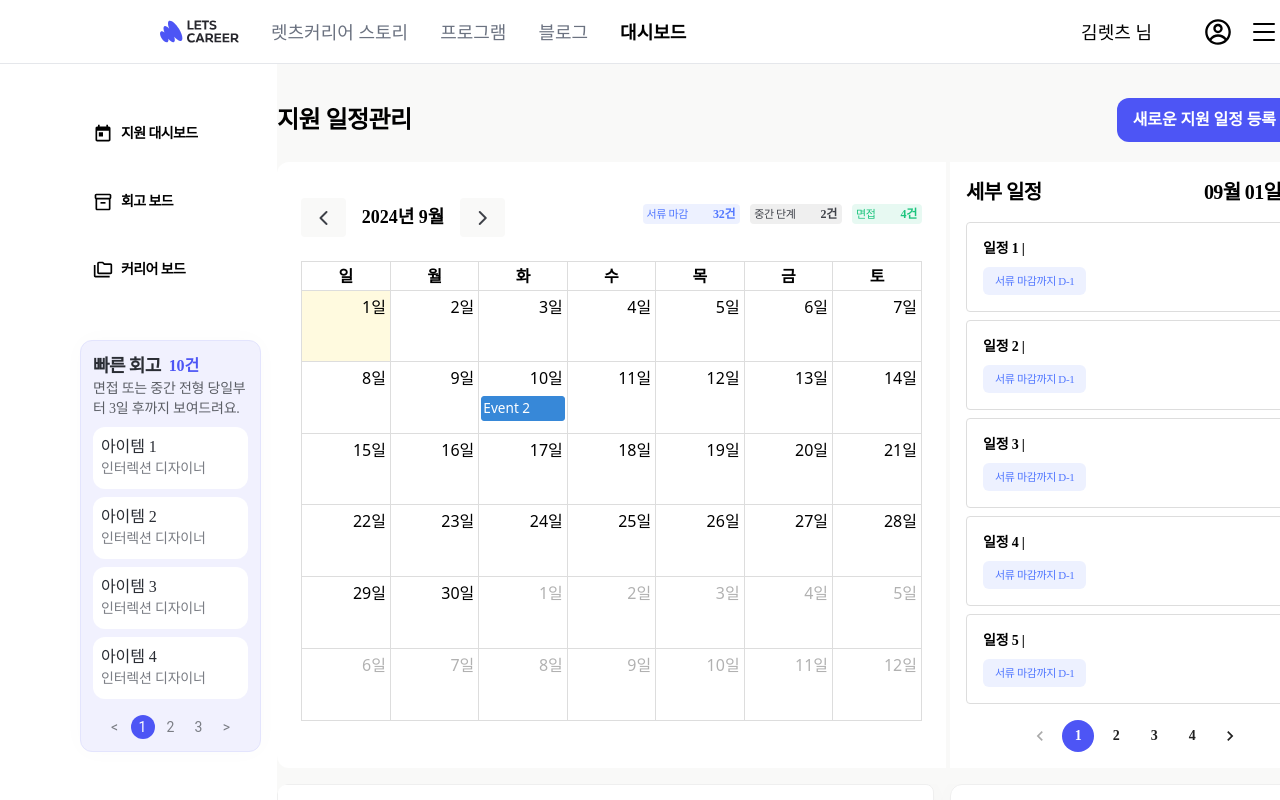
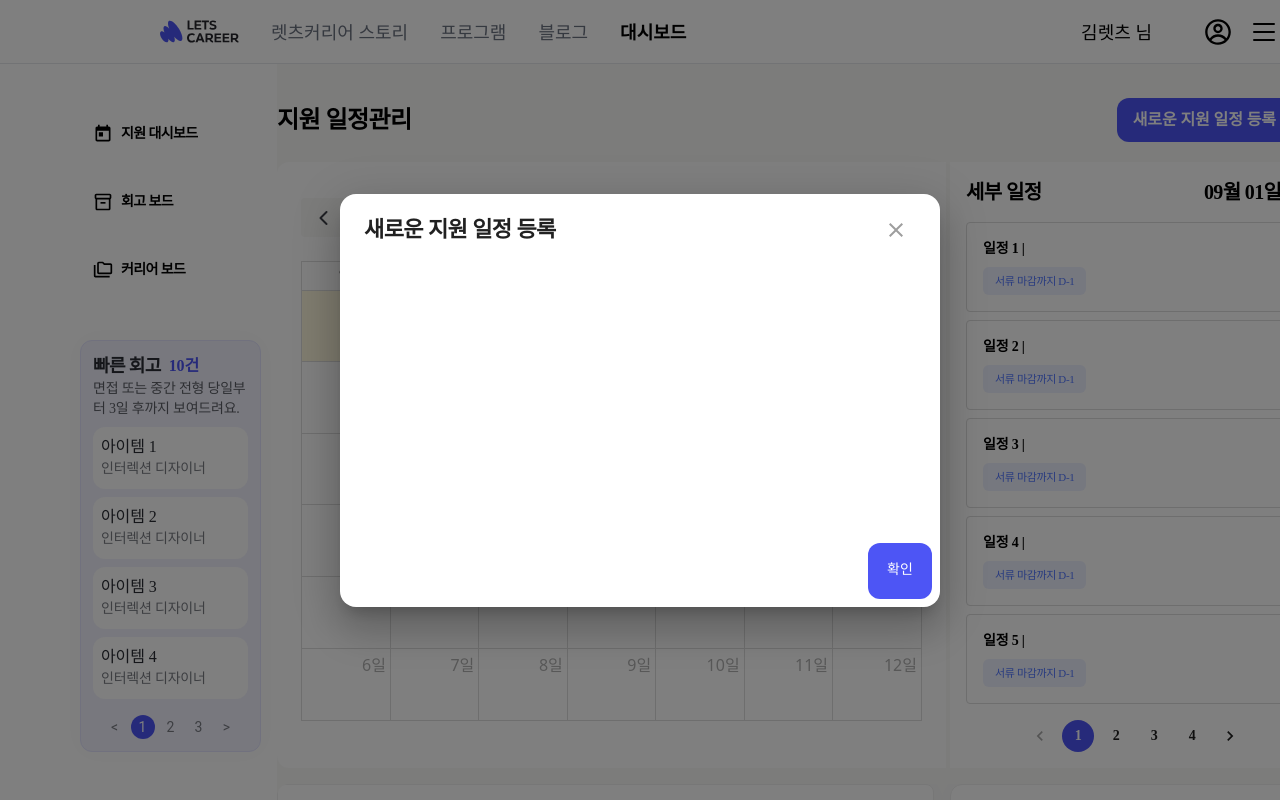
Before and after one commit to LetsCareer-A/LetsCareerA-FE, a React (Vite) app: page /dashboard in a window 1280 px wide. Both pictures are taken after a click on the button "새로운 지원 일정 등록". Shown: the top 800 px of the page. Built offline with nearby package versions, Linux system fonts and the light colour scheme.

Commit message:
#26 [Feat] 버튼 클릭 시 모달 열기 및 모달 닫기 버튼 추가

```diff
--- a/src/components/Modal.tsx
+++ b/src/components/Modal.tsx
@@ -1,5 +1,7 @@
 import React from 'react';
-import { Dialog, DialogTitle, DialogContent, DialogActions, Button, styled } from '@mui/material';
+import { Dialog, DialogTitle, DialogContent, DialogActions, Button, styled, IconButton } from '@mui/material';
+import CloseIcon from '@mui/icons-material/Close';
+import typography from '../styles/typography';
 
 const StyledDialog = styled(Dialog)(() => ({
   '& .MuiPaper-root': {
@@ -43,7 +45,12 @@ const Modal: React.FC<ModalProps> = ({
 }) => {
   return (
     <StyledDialog open={open} onClose={onClose} fullWidth maxWidth="sm">
-      <DialogTitle>{title}</DialogTitle>
+      <DialogTitle sx={{ display: 'flex', justifyContent: 'space-between', alignItems: 'center' }} style={typography.medium2Bold}>
+        {title}
+        <IconButton aria-label="close" onClick={onClose} sx={{ color: (theme) => theme.palette.grey[500] }}>
+          <CloseIcon />
+        </IconButton>
+      </DialogTitle>
       <DialogContent className="p-4">
         {children}
       </DialogContent>
--- a/src/pages/Dashboard/DashboardPage.tsx
+++ b/src/pages/Dashboard/DashboardPage.tsx
@@ -1,4 +1,4 @@
-import { Container, Box, Typography } from '@mui/material';
+import { Box, Typography } from '@mui/material';
 import { PrimaryButton } from '../../components/CustomButton';
 import CalendarAdd from '../../assets/calendarAdd.svg';
 import typography from '../../styles/typography'
@@ -6,18 +6,26 @@ import Calendar from './components/Calendar';
 import DetailList from './components/DetailList';
 import TodoList from './components/Todo';
 import AlwaysReady from './components/AlwaysReady';
+import Modal from '../../components/Modal';
+import { useState } from 'react';
 
 const DashboardPage = () => {
+
+    const [open, setOpen] = useState(false);
+
+    const handleOpen = () => setOpen(true);
+    const handleClose = () => setOpen(false);
+
     return (
         <Box>
             <Box display='flex' justifyContent='space-between'>
                 <Typography variant="body2">
                 지원 일정관리
             </Typography>
-            <PrimaryButton style={{ marginTop: '-6px', height:'44px' }}>
-            <Typography style={typography.xSmallSemiold}>
-            새로운 지원 일정 등록
-            </Typography>
+            <PrimaryButton style={{ marginTop: '-6px', height:'44px' }} onClick={handleOpen}>
+                <Typography style={typography.xSmallSemiold}>
+                새로운 지원 일정 등록
+                </Typography>
                 <img src={CalendarAdd} alt='캘린더 아이콘'/>
             </PrimaryButton>
             </Box>
@@ -30,6 +38,12 @@ const DashboardPage = () => {
                 <AlwaysReady />
             </Box>
 
+            <Modal
+                open={open}
+                onClose={handleClose}
+                title="새로운 지원 일정 등록"
+             />
+
         </Box>
     );
 };
```
